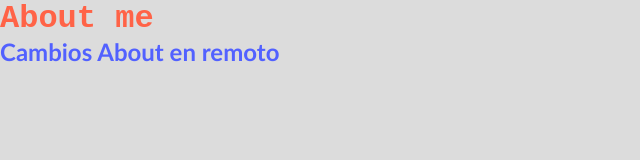
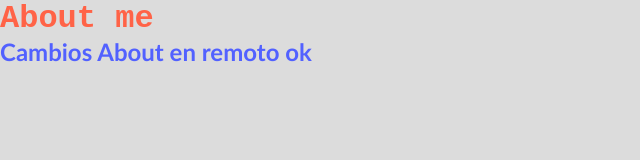
Before and after one commit to ng2022/clase-15, a plain HTML site: page about.html in a window 1280 px wide. Shown: the full height of the page, 0-640 px from the left. Drawn offline with Linux system fonts and the light colour scheme.

Commit message:
Cambios de la pagina About desde remoto

```diff
--- a/about.html
+++ b/about.html
@@ -9,6 +9,6 @@
 </head>
 <body>
   <h1> About me </h1>
-    <h2>Cambios About en remoto</h2>
+    <h2>Cambios About en remoto ok</h2>
 </body>
 </html>
```
